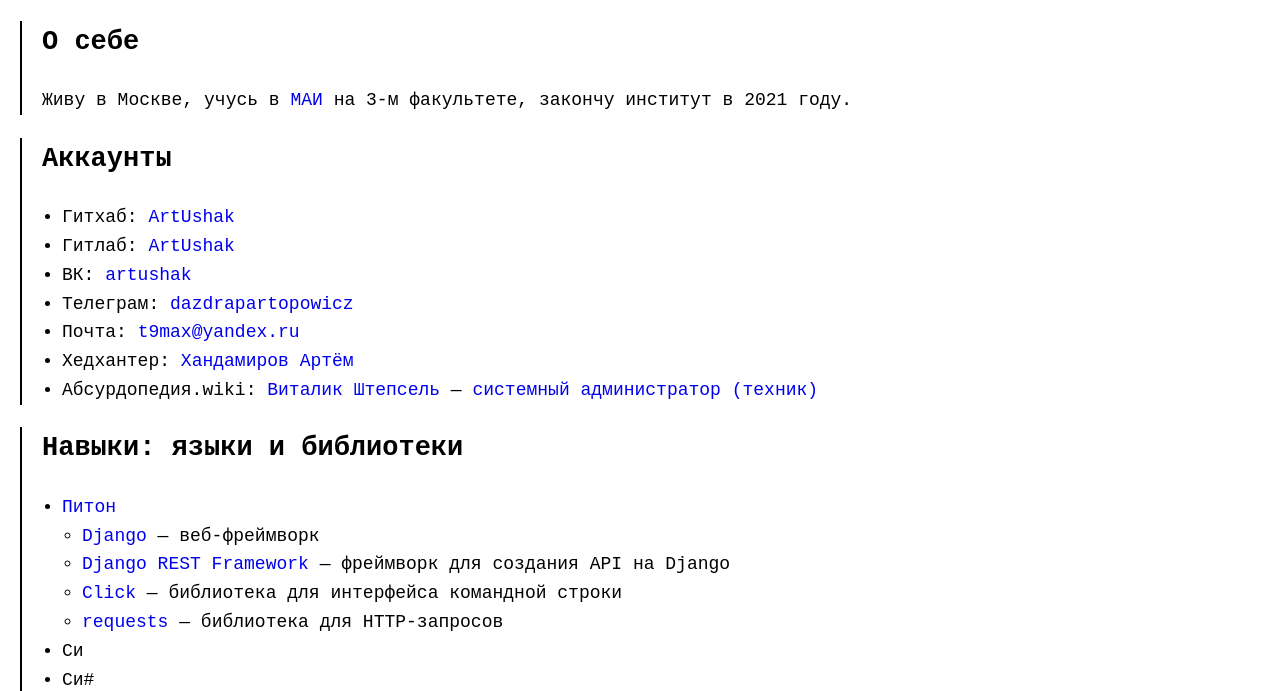
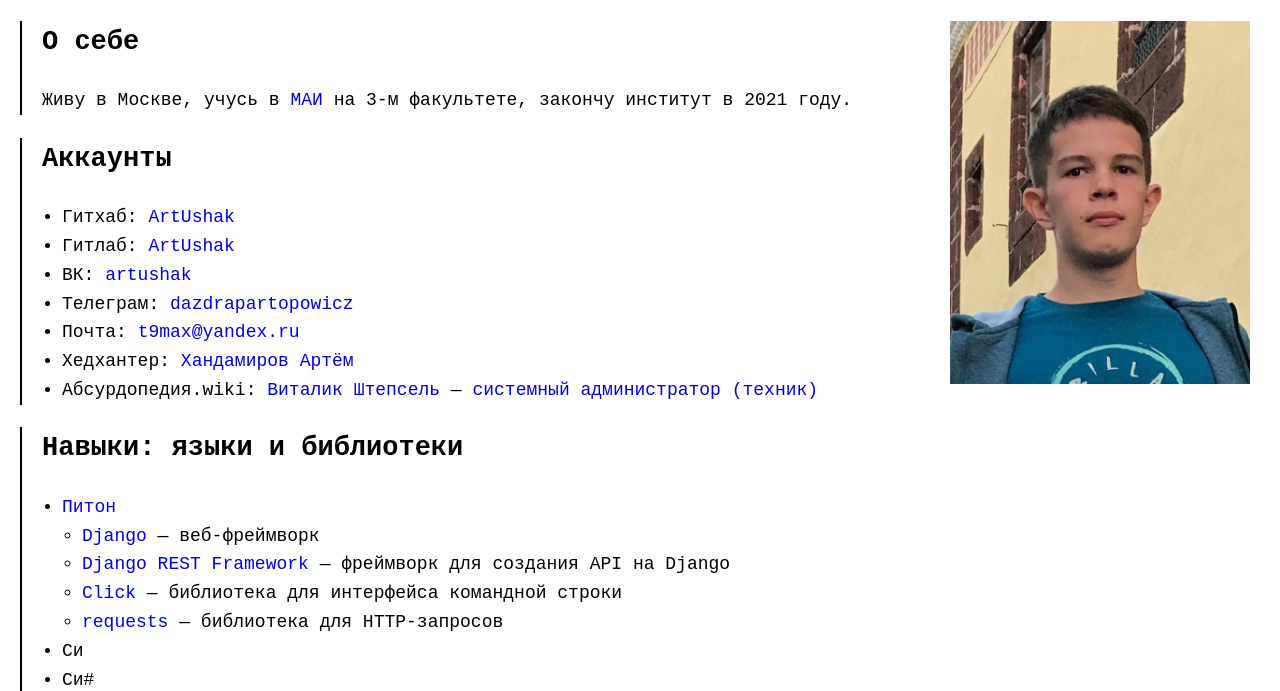
Before and after one commit to ArtUshak/artushak.ru, a plain HTML site: page index.html in a window 1280 px wide. Shown: the part 85-776 px from the top of the page. Drawn offline with Linux system fonts and the light colour scheme.

Commit message:
Add personal photo

```diff
--- a/index.html
+++ b/index.html
@@ -15,6 +15,13 @@
         </header>
 
         <section>
+            <div class="image-portrait">
+                <a href="static/images/khandamirov-artiom-photo1.jpg">
+                    <img style="max-width: 300px;" src="static/images/khandamirov-artiom-photo1.jpg"
+                        alt="Фотография Артёма Хандамиров" />
+                </a>
+            </div>
+
             <h2>О себе</h2>
             <p>Живу в Москве, учусь в <a href="https://mai.ru/">МАИ</a> на 3-м факультете, закончу институт в 2021 году.
             </p>
--- a/static/styles/style.css
+++ b/static/styles/style.css
@@ -28,6 +28,8 @@ section, header {
 
     margin-bottom: var(--base-distance);
     margin-top: var(--base-distance);
+    margin-left: 0;
+    margin-right: 0;
 
     padding-left: calc(var(--base-distance) * 2);
     padding-right: var(--base-distance);
@@ -36,3 +38,13 @@ section, header {
 ul, ol {
     padding-left: calc(var(--base-distance) * 2);
 }
+
+.image-portrait {
+    max-width: 100%;
+}
+
+@media (min-width: 640px) {
+    .image-portrait {
+        float: right;
+    }
+}
```
Also changed, not shown: static/images/khandamirov-artiom-photo1.jpg (added).
